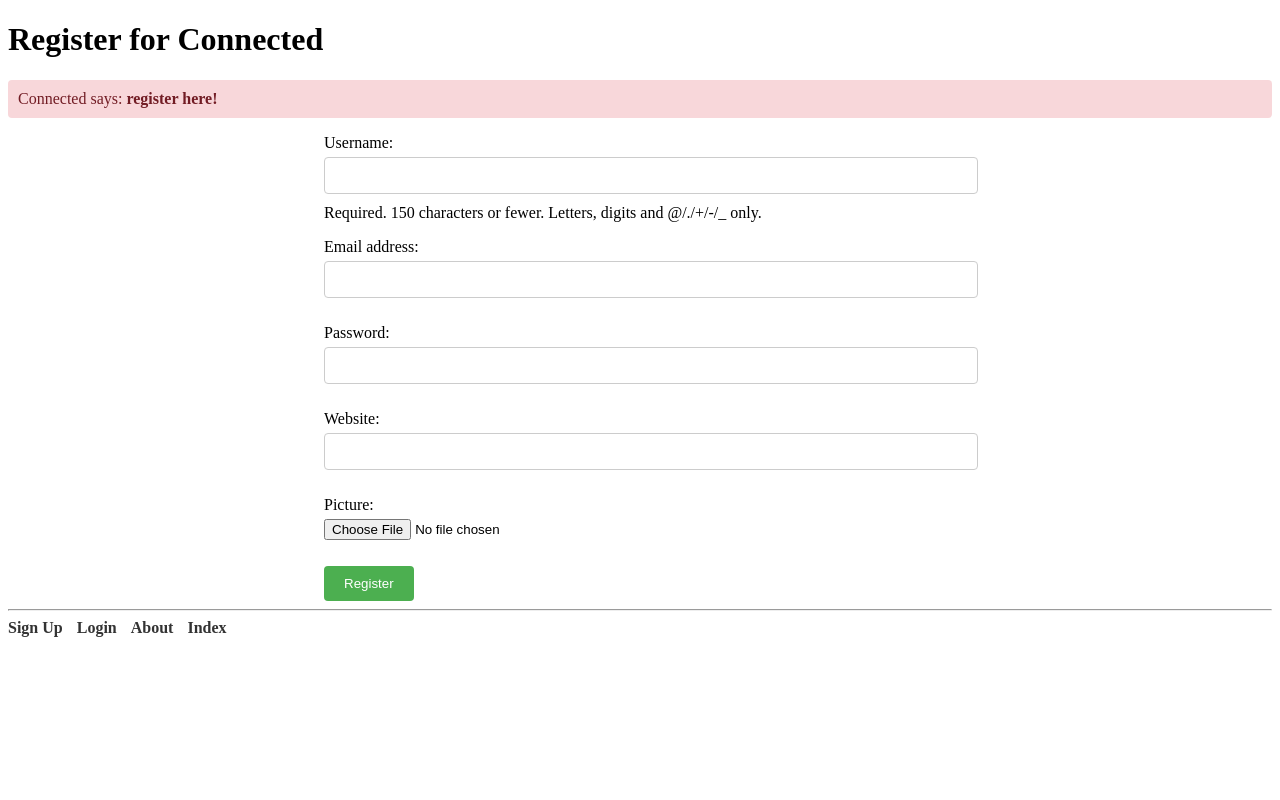
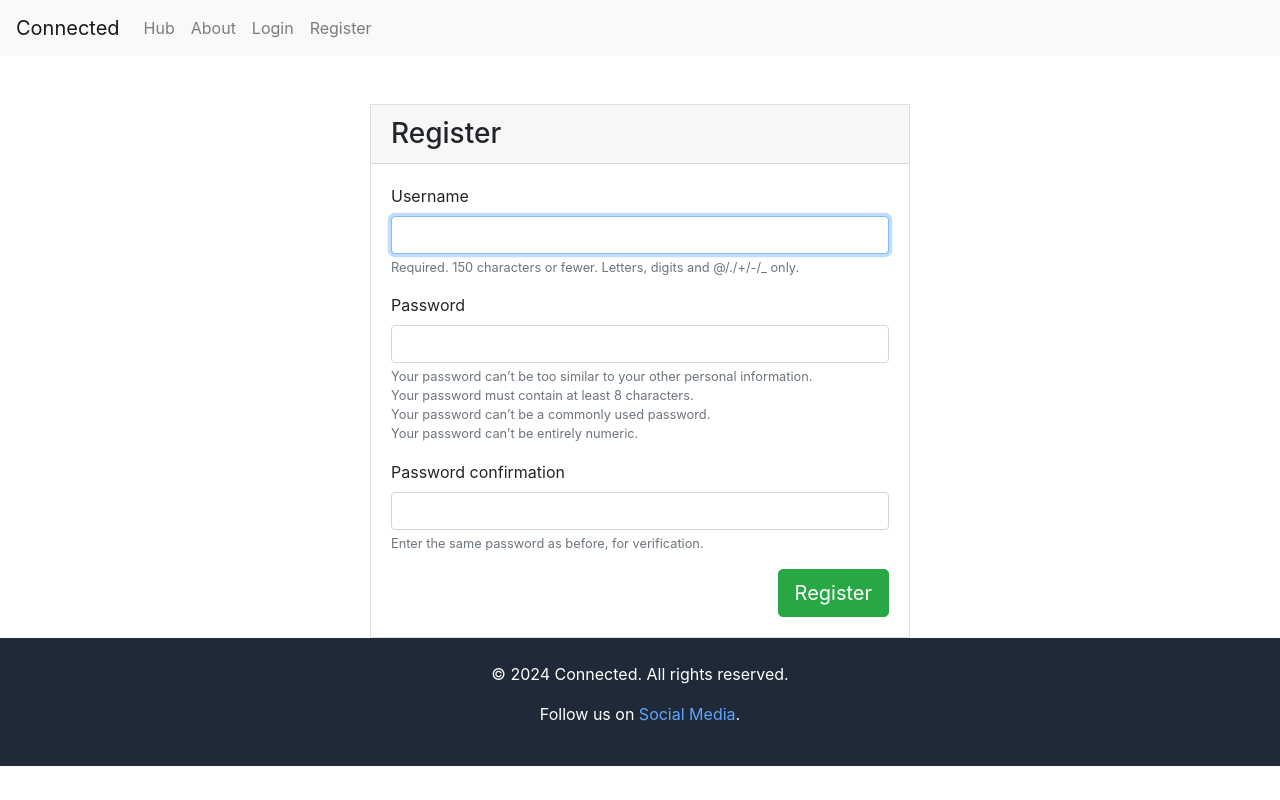
Before and after one commit to TomHUni/connected_group_project, a Django app: page /connected/register/ in a window 1280 px wide. Run offline with Django 3.2, Linux system fonts and the light colour scheme; some libraries are stand-ins or nearby versions.

Commit message:
wed 20th march

```diff
--- a/connected/urls.py
+++ b/connected/urls.py
@@ -1,17 +1,28 @@
 from django.urls import path
 from django.conf.urls import url
 from connected import views
+from .views import home_view
+from .views import hub_view, add_tab
+from .views import CustomLoginView
+from .views import profile_view
+from .views import hub_view, tab_detail_view
 
 app_name = 'connected'
 
 urlpatterns = [
-    path('', views.index, name='index'),
+    path('', home_view, name='home'),
     path('about/', views.about, name='about'),
     path('category/<slug:category_name_slug>/', views.show_category, name='show_category'),
     path('add_category/', views.add_category, name='add_category'),
     path('category/<slug:category_name_slug>/add_page/', views.add_event, name='add_page'),
     path('register/', views.register, name='register'),
-    path('login/', views.user_login, name="login"),
+    path('login/', CustomLoginView.as_view(), name="login"),
     path('restricted/', views.restricted, name='restricted'),
     path('logout/', views.user_logout, name='logout'),
+    path('hub/', views.hub_view, name='hub'),
+    path('add_tab/', views.add_tab, name='add_tab'),
+    path('profile/', views.profile_view, name='profile'),
+    path('tabs/<int:tab_id>/', views.tab_detail_view, name='tab_detail'),
+    path('tabs/<int:tab_id>/rename/', views.rename_tab, name='rename_tab'),
+    path('tabs/<int:tab_id>/delete/', views.delete_tab, name='delete_tab'),
 ]
--- a/connected/views.py
+++ b/connected/views.py
@@ -3,9 +3,11 @@ from django.urls import reverse
 from django.contrib.auth import authenticate, login, logout
 from django.contrib.auth.decorators import login_required
 from django.http import HttpResponse
+from django.contrib.auth.forms import UserCreationForm
 from datetime import datetime
 from connected.models import Category, Event
 from connected.forms import CategoryForm, EventForm, UserForm, UserProfileForm
+from .models import Tab
 
 def index(request):
     category_list = Category.objects.order_by('-likes')[:5]
@@ -16,6 +18,9 @@ def index(request):
     visitor_cookie_handler(request)
     response = render(request, 'connected/index.html', context=context_dict)
     return response
+
+def home_view(request):
+    return render(request, 'connected/home.html')
 
 def about(request):
     context_dict = {}
@@ -35,6 +40,24 @@ def show_category(request, category_name_slug):
         context_dict['category'] = None
         context_dict['events'] = None
     return render(request, 'connected/category.html', context=context_dict)
+
+# views.py in your Django app
+
+def hub_view(request):
+    if request.user.is_authenticated:
+        tabs = Tab.objects.filter(user=request.user)  # Fetch tabs associated with the user
+        return render(request, 'connected/hub.html', {'tabs': tabs})
+    else:
+        return redirect('connected:login')  # Redirect to login page if not authenticated
+
+
+def add_tab(request):
+    if request.method == 'POST' and request.user.is_authenticated:
+        tab_name = request.POST.get('tab_name')
+        Tab.objects.create(name=tab_name, user=request.user)  # Create a new tab for the user
+        return redirect('connected:hub')  # Redirect back to the hub
+    else:
+        return redirect('connected:login')  # Redirect to login page if not authenticated or not POST request
 
 @login_required
 def add_category(request):
@@ -82,32 +105,17 @@ def add_event(request, category_name_slug):
     return render(request, 'connected/add_page.html', context=context_dict)
 
 def register(request):
-    registered = False
+    if request.method == 'POST':
+        form = UserCreationForm(request.POST)
+        if form.is_valid():
+            user = form.save()
+            # Log the user in after registering
+            login(request, user)
+            return redirect('connected:hub')  # Redirect to the hub or another appropriate page
+    else:
+        form = UserCreationForm()
+    return render(request, 'connected/register.html', {'form': form})
 
-    if request.method == 'POST':
-        user_form = UserForm(request.POST)
-        profile_form = UserProfileForm(request.POST)
-
-        if user_form.is_valid() and profile_form.is_valid():
-            user = user_form.save()
-
-            user.set_password(user.password)
-            user.save()
-
-            profile = profile_form.save(commit=False)
-            profile.user = user
-
-            if 'picture' in request.FILES:
-                profile.picture = request.FILES['picture']
-            profile.save()
-            registered = True
-        else:
-            print(user_form.errors, profile_form.errors)
-    else:
-        user_form = UserForm()
-        profile_form = UserProfileForm()
-
-    return render(request, 'connected/register.html', context = {'user_form': user_form, 'profile_form': profile_form, 'registered': registered})
 
 def user_login(request):
     if request.method == 'POST':
@@ -133,7 +141,7 @@ def restricted(request):
 @login_required
 def user_logout(request):
     logout(request)
-    return redirect(reverse('connected:index'))
+    return redirect(reverse('connected:home'))
 
 def get_server_side_cookie(request, cookie, default_val=None):
     val = request.session.get(cookie)
@@ -151,3 +159,50 @@ def visitor_cookie_handler(request):
     else:
         request.session['last_visit'] = last_visit_cookie
     request.session['visits'] = visits
+
+    # Import at the top
+from django.contrib.auth.views import LoginView
+from django.urls import reverse_lazy
+
+# Define your login view class
+class CustomLoginView(LoginView):
+    template_name = 'connected/login.html'
+    redirect_authenticated_user = True  # Redirect users who are already logged in
+    next_page = reverse_lazy('connected:home')  # Redirect to home after login
+
+from django.contrib.auth.decorators import login_required
+from django.shortcuts import render
+
+@login_required
+def profile_view(request):
+    return render(request, 'connected/profile.html', {'user': request.user})
+
+from django.shortcuts import get_object_or_404, render
+from .models import Tab
+
+def tab_detail_view(request, tab_id):
+    tab = get_object_or_404(Tab, id=tab_id)
+    return render(request, 'connected/tab_detail.html', {'tab': tab})
+
+from django.shortcuts import get_object_or_404, redirect, render
+from django.urls import reverse
+from .models import Tab
+from django.contrib.auth.decorators import login_required
+from django.http import HttpResponseRedirect
+
+@login_required
+def rename_tab(request, tab_id):
+    tab = get_object_or_404(Tab, id=tab_id, user=request.user)  # Assuming there's a user field
+    if request.method == 'POST':
+        tab.name = request.POST.get('new_name')
+        tab.save()
+        return HttpResponseRedirect(reverse('connected:hub'))
+    return render(request, 'connected/rename_tab.html', {'tab': tab})
+
+@login_required
+def delete_tab(request, tab_id):
+    tab = get_object_or_404(Tab, id=tab_id, user=request.user)
+    if request.method == 'POST':
+        tab.delete()
+        return HttpResponseRedirect(reverse('connected:hub'))
+    return render(request, 'connected/delete_tab_confirmation.html', {'tab': tab})
--- a/connected_group_project/settings.py
+++ b/connected_group_project/settings.py
@@ -43,6 +43,7 @@ INSTALLED_APPS = [
     'django.contrib.messages',
     'django.contrib.staticfiles',
     'connected',
+    'widget_tweaks',
 ]
 
 MIDDLEWARE = [
@@ -121,6 +122,8 @@ USE_TZ = True
 
 LOGIN_URL = 'connected:login'
 
+LOGIN_REDIRECT_URL = 'connected:hub'
+
 
 # Static files (CSS, JavaScript, Images)
 # https://docs.djangoproject.com/en/2.2/howto/static-files/
--- a/static/connected/css/styles.css
+++ b/static/connected/css/styles.css
@@ -165,3 +165,30 @@ a:hover {
     border-color: #f5c6cb;
     color: #721c24;
 }
+
+.bubble-tab {
+    display: inline-block;
+    padding: 10px 15px;
+    background-color: #f0f0f0; /* Light grey background */
+    border-radius: 20px; /* Rounded corners for the bubble effect */
+    margin: 5px;
+    border: 1px solid #d0d0d0; /* Slight border for definition */
+    font-weight: bold; /* Optional: makes the text bold */
+}
+
+.bubble-tab a {
+    color: #333; /* Dark grey text for contrast */
+    text-decoration: none; /* Removes underline from links */
+}
+
+.bubble-tab a:hover {
+    color: #0056b3; /* Change color on hover for visual feedback */
+}
+
+.jumbotron {
+    background-color: #f8f9fa; /* Light background color */
+    border-radius: 0.5rem;
+}
+.card-deck .card {
+    flex-grow: 1; /* Ensure cards have equal width and height */
+}
--- a/templates/connected/base.html
+++ b/templates/connected/base.html
@@ -1,36 +1,46 @@
 <!DOCTYPE html>
-{% load staticfiles %}
+<html lang="en">
+<head>
+    <meta charset="UTF-8">
+    <meta name="viewport" content="width=device-width, initial-scale=1.0">
+    <title>{% block title %}Connected - Welcome{% endblock %}</title>
+    <link href="https://stackpath.bootstrapcdn.com/bootstrap/4.3.1/css/bootstrap.min.css" rel="stylesheet">
+    <link href="https://cdn.jsdelivr.net/npm/tailwindcss@2.2.19/dist/tailwind.min.css" rel="stylesheet">
+    <link href="https://stackpath.bootstrapcdn.com/bootstrap/4.5.2/css/bootstrap.min.css" rel="stylesheet">
+</head>
+<body>
 
-<html>
-    <head>
-        <title>
-            Connected -
-            {% block title_block %}
-                How to Tango with Django!
-            {% endblock %}
-        </title>
-        <link rel="stylesheet" type="text/css" href="{% static 'connected/css/styles.css' %}">
-    </head>
-    <body>
-        <div>
-        {% block body_block %}
-            This is body_block's default content.
-        {% endblock %}
+<nav class="navbar navbar-expand-lg navbar-light bg-light">
+    <a class="navbar-brand" href="{% url 'connected:home' %}">Connected</a>
+    <button class="navbar-toggler" type="button" data-toggle="collapse" data-target="#navbarNavAltMarkup" aria-controls="navbarNavAltMarkup" aria-expanded="false" aria-label="Toggle navigation">
+        <span class="navbar-toggler-icon"></span>
+    </button>
+    <div class="collapse navbar-collapse" id="navbarNavAltMarkup">
+        <div class="navbar-nav">
+            <a class="nav-item nav-link" href="{% url 'connected:hub' %}">Hub</a>
+            <a class="nav-item nav-link" href="{% url 'connected:about' %}">About</a>
+            {% if user.is_authenticated %}
+                <a class="nav-item nav-link" href="{% url 'connected:logout' %}">Logout</a>
+                <a class="nav-link" href="{% url 'connected:profile' %}">Profile</a>
+            {% else %}
+                <a class="nav-item nav-link" href="{% url 'connected:login' %}">Login</a>
+                <a class="nav-item nav-link" href="{% url 'connected:register' %}">Register</a>
+            {% endif %}
         </div>
-        <hr />
-        <div>
-            <ul>
-                {% if user.is_authenticated %}
-                <li><a href="{% url 'connected:restricted' %}">Restricted Page</a></li>
-                <li><a href="{% url 'connected:logout' %}">Logout</a></li>
-                <li><a href ="{% url 'connected:add_category' %}">Add a New Category</a></li>
-                {% else %}
-                <li><a href="{% url 'connected:register' %}">Sign Up</a></li>
-                <li><a href="{% url 'connected:login' %}">Login</a></li>
-                {% endif %}
-                <li><a href ="{% url 'connected:about' %}">About</a></li>
-                <li><a href ="{% url 'connected:index' %}">Index</a></li>
-            </ul>
-        </div>
-    </body>
+    </div>
+</nav>
+
+{% block content %}{% endblock %}
+
+<footer class="bg-gray-800 text-white py-6">
+    <div class="container mx-auto text-center">
+        <p>&copy; 2024 Connected. All rights reserved.</p>
+        <p>Follow us on <a href="#" class="text-blue-400">Social Media</a>.</p>
+    </div>
+</footer>
+
+<script src="https://code.jquery.com/jquery-3.3.1.slim.min.js"></script>
+<script src="https://cdnjs.cloudflare.com/ajax/libs/popper.js/1.14.7/umd/popper.min.js"></script>
+<script src="https://stackpath.bootstrapcdn.com/bootstrap/4.3.1/js/bootstrap.min.js"></script>
+</body>
 </html>
--- a/templates/connected/register.html
+++ b/templates/connected/register.html
@@ -1,26 +1,70 @@
 {% extends 'connected/base.html' %}
-{% load staticfiles %}
 
-{% block title_block %}
-    Register
+{% load widget_tweaks %}  <!-- Ensure you have django-widget-tweaks installed -->
+
+{% block title %}Register{% endblock %}
+
+{% block content %}
+<div class="container mt-5">
+    <div class="row">
+        <div class="col-md-6 mx-auto">
+            <div class="card rounded-0">
+                <div class="card-header">
+                    <h3 class="mb-0">Register</h3>
+                </div>
+                <div class="card-body">
+                    <form method="post">
+                        {% csrf_token %}
+                        {% for field in form %}
+                            <div class="form-group">
+                                <label for="{{ field.id_for_label }}">{{ field.label }}</label>
+                                {{ field|add_class:"form-control" }}  <!-- Adds Bootstrap form-control class -->
+                                {% if field.help_text %}
+                                    <small class="form-text text-muted">{{ field.help_text }}</small>
+                                {% endif %}
+                                {% for error in field.errors %}
+                                    <div class="invalid-feedback" style="display: block;">
+                                        {{ error }}
+                                    </div>
+                                {% endfor %}
+                            </div>
+                        {% endfor %}
+                        <button type="submit" class="btn btn-success btn-lg float-right">Register</button>
+                    </form>
+                </div>
+            </div>
+        </div>
+    </div>
+</div>
 {% endblock %}
 
-{% block body_block %}
-    <h1>Register for Connected</h1>
-    {% if registered %}
-        <div id="messages" class="success">
-            Connected says: <strong>thank you for registering!</strong>
-            <a href="{% url 'connected:index' %}">Return to the homepage.</a><br />
-        </div>
-    {% else %}
-        <div id="messages" class="error">
-            Connected says: <strong>register here!</strong><br />
-        </div>
-        <form id="user_form" method="post" action="{% url 'connected:register' %}" enctype="multipart/form-data">
-            {% csrf_token %}
-            {{ user_form.as_p }}
-            {{ profile_form.as_p }}
-            <input type="submit" name="submit" value="Register" />
-        </form>
-    {% endif %}
+{% block extra_css %}
+<style>
+    .card-header {
+        background: #17a2b8;
+        color: #fff;
+    }
+    .btn-success {
+        background: #28a745;
+        border: none;
+    }
+    .btn-success:hover {
+        background: #218838;
+    }
+    .form-group label {
+        margin-bottom: 0.5rem;
+    }
+    .form-control {
+        border-radius: 0;
+    }
+    .invalid-feedback {
+        font-size: 0.875em;
+        display: block; /* Make sure this is always visible when there are errors */
+    }
+    /* Custom focus styles for form inputs */
+    .form-control:focus {
+        border-color: #80bdff;
+        box-shadow: 0 0 0 0.2rem rgba(0,123,255,.25);
+    }
+</style>
 {% endblock %}
```
Also changed, not shown: connected/models.py (+7 -0 lines), templates/connected/about.html (+71 -12 lines), templates/connected/delete_tab.html (added, +12 -0 lines), templates/connected/delete_tab_confirmation.html (added, +12 -0 lines), templates/connected/home.html (added, +82 -0 lines), templates/connected/hub.html (added, +58 -0 lines), templates/connected/login.html (+21 -23 lines), templates/connected/profile.html (added, +22 -0 lines), templates/connected/rename_tab.html (added, +15 -0 lines), templates/connected/tab_detail.html (added, +11 -0 lines), README.md, connected/migrations/0003_tab.py (added).
